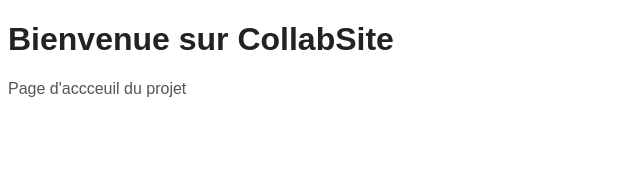
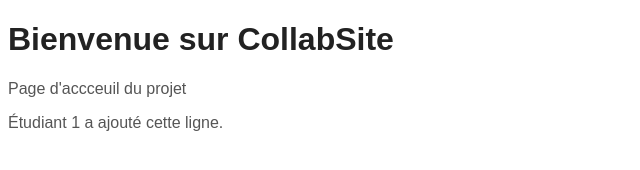
Before and after one commit to aroua2026/CollabSite, a plain HTML site: page index.html in a window 1280 px wide. Shown: the whole page, without its empty margins (0-640 px from the left). Drawn offline with Linux system fonts and the light colour scheme.

Commit message:
Update index.html

```diff
--- a/index.html
+++ b/index.html
@@ -7,5 +7,6 @@
   <body>
     <h1>Bienvenue sur CollabSite</h1>
     <p>Page d'accceuil du projet</p>
+    <p>Étudiant 1 a ajouté cette ligne.</p>
   </body>
 </html>
```
